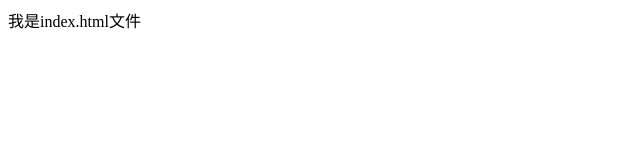
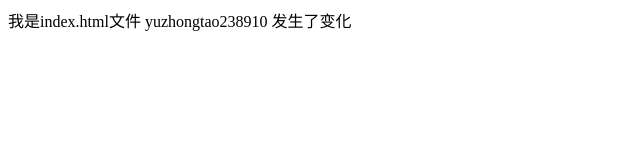
Before and after one commit to yuzhongtao/git-demo, a plain HTML site: page index.html in a window 1280 px wide. Shown: the whole page, without its empty margins (0-640 px from the left). Drawn offline with Linux system fonts and the light colour scheme.

Commit message:
A程序员第二次提交

```diff
--- a/index.html
+++ b/index.html
@@ -5,5 +5,8 @@
 </head>
 <body>
 	我是index.html文件
+	yuzhongtao238910
+
+	发生了变化
 </body>
 </html>
```
